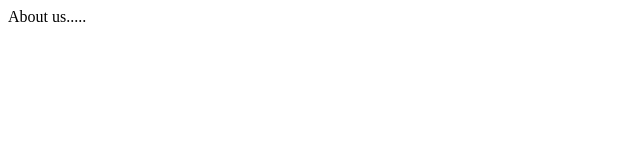
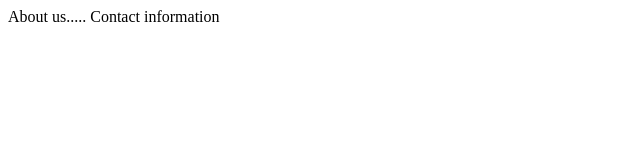
Before and after one commit to LocalHostAS/docpadcontent, a plain HTML site: page about/index.html in a window 1280 px wide. Shown: the whole page, without its empty margins (0-640 px from the left). Drawn offline with Linux system fonts and the light colour scheme.

Commit message:
Update index.html

```diff
--- a/about/index.html
+++ b/about/index.html
@@ -1,5 +1,7 @@
 <html>
 <body>
   About us.....
+
+  Contact information
 </body>
 </html>
```
